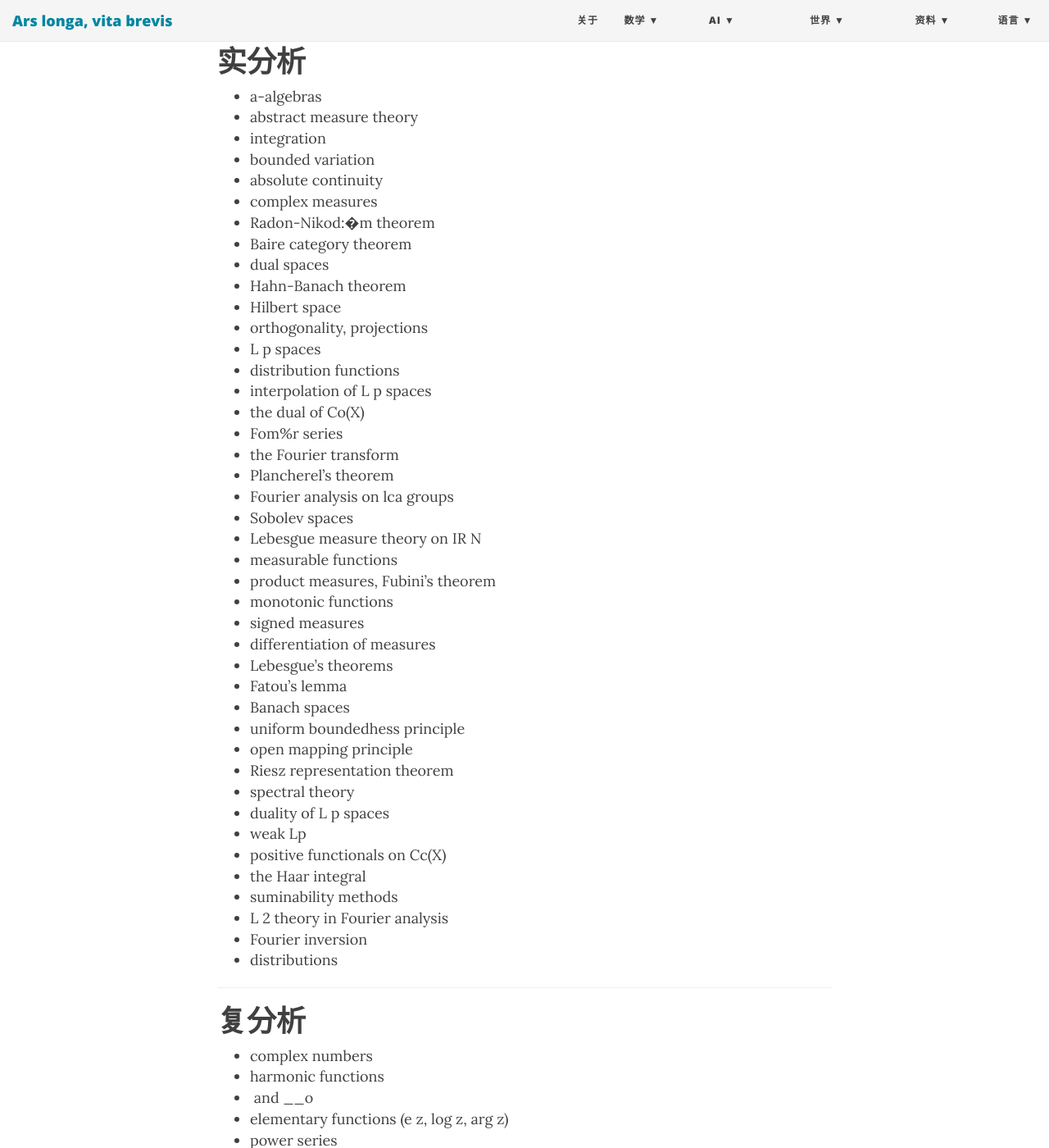
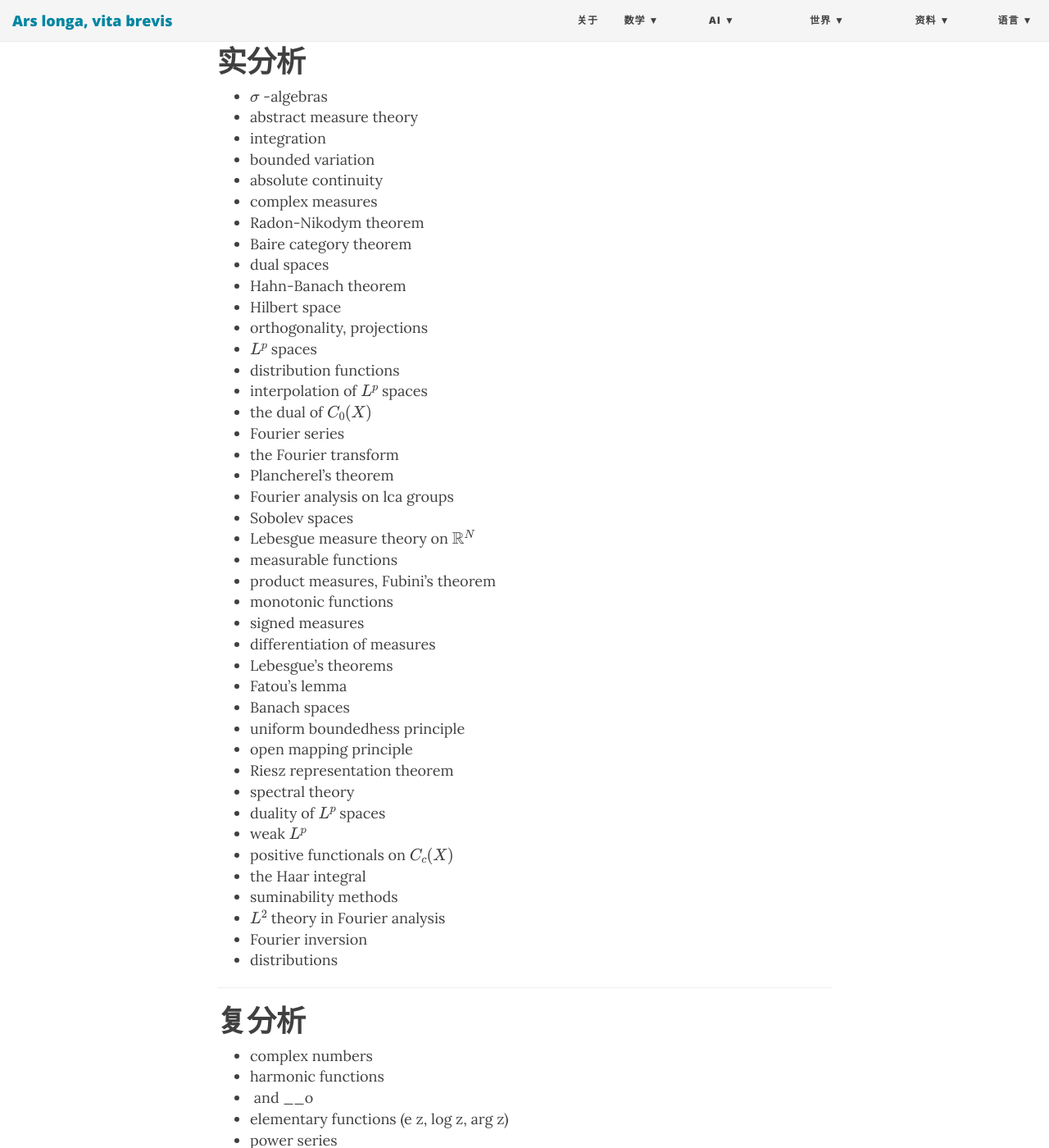
Before and after one commit to ZionPi/zionpi.github.io, a Jekyll site: the page built from mathematics-quals.md, in a window 1280 px wide and 1400 px high, scrolled down 301 px. Shown: the whole window at 82% size. Built offline with Jekyll 4.4.1, drawn with Linux system fonts in a browser that asks for light colours; nearby versions of some CDN libraries; formulas are drawn with MathJax 3.

Commit message:
Update mathematics-quals.md
fix latex grammer on Real Analysis Qualifier Section

```diff
--- a/mathematics-quals.md
+++ b/mathematics-quals.md
@@ -3,28 +3,28 @@ layout: page
 title: Mathematics Quals
 ---
 # 实分析
-- a-algebras
+- $\sigma$ -algebras
 - abstract measure theory
 - integration
 - bounded variation
 * absolute continuity
 - complex measures
-- Radon-Nikod:�m theorem
+- Radon-Nikodym theorem
 - Baire category theorem
 - dual spaces
 - Hahn-Banach theorem
 - Hilbert space
 - orthogonality, projections
-- L p spaces
+- $L^{p}$ spaces
 - distribution functions
-- interpolation of L p spaces
-- the dual of Co(X)
-- Fom%r series
+- interpolation of $L^{p}$ spaces
+- the dual of $C_{0}(X)$
+- Fourier series
 - the Fourier transform
 - Plancherel's theorem
 - Fourier analysis on lca groups
 - Sobolev spaces
-- Lebesgue measure theory on IR N
+- Lebesgue measure theory on $\mathbb{R}^{N}$
 - measurable functions
 - product measures, Fubini's theorem
 - monotonic functions
@@ -37,12 +37,12 @@ title: Mathematics Quals
 - open mapping principle
 - Riesz representation theorem
 - spectral theory
-- duality of L p spaces
-- weak Lp
-- positive functionals on Cc(X)
+- duality of $L^{p}$ spaces
+- weak $L^{p}$
+- positive functionals on $C_{c}(X)$
 - the Haar integral
 - suminability methods
-- L 2 theory in Fourier analysis
+- $L^{2}$ theory in Fourier analysis
 - Fourier inversion
 - distributions
 
```
